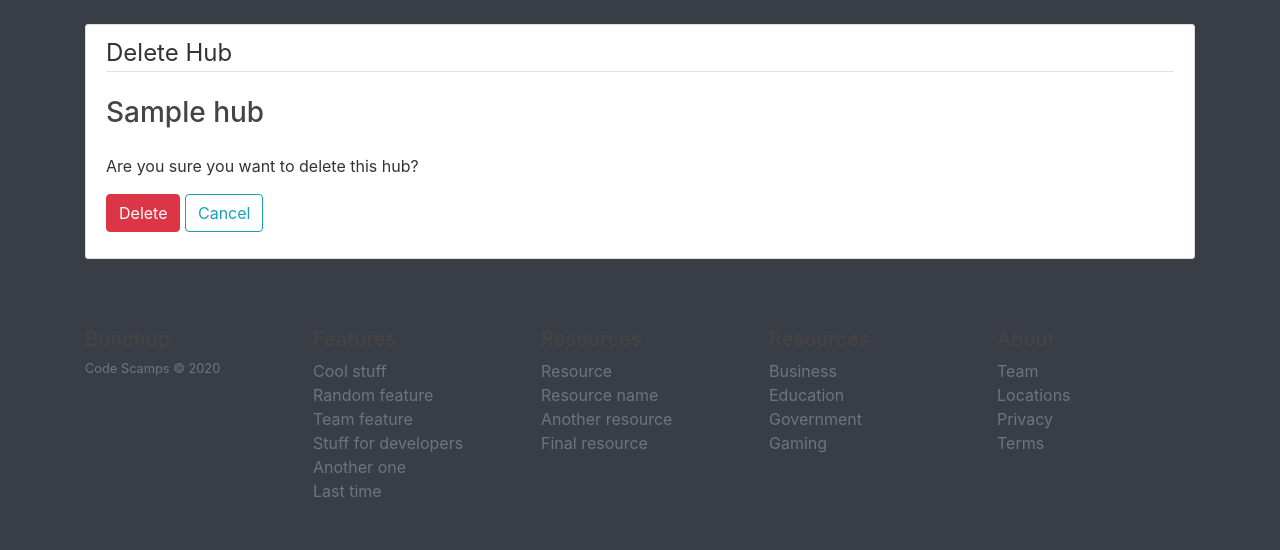
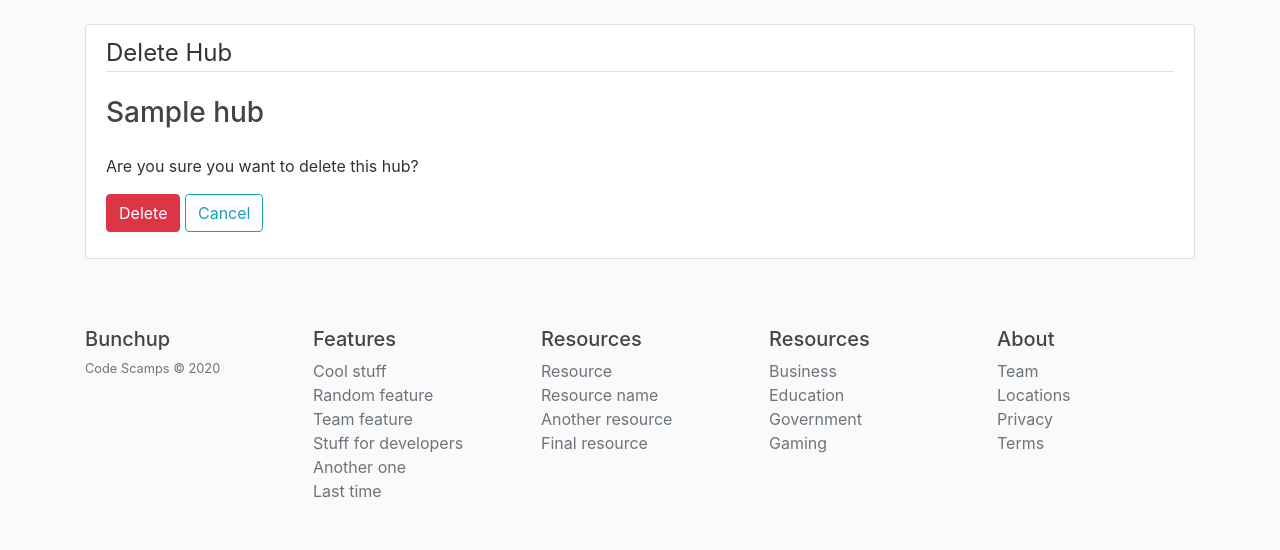
Before and after one commit to lloydtao/Hackathon-NASA-2020, a Django app: page /hub/1/delete/ in a window 1280 px wide. Shown: the part 56-606 px from the top of the page. Run offline with Django 3.2, Linux system fonts and the light colour scheme; a user stored in the database is signed in; tables that the repository leaves empty hold one stand-in row (values such as "Sample post"); some libraries are stand-ins or nearby versions.

Commit message:
Make background light

```diff
--- a/src/bunchup/static/bunchup/css/main.css
+++ b/src/bunchup/static/bunchup/css/main.css
@@ -1,5 +1,5 @@
 body {
-  background: #393e46;
+  background: #fafafa;
   color: #333333;
   margin-top: 5rem;
 }
```
